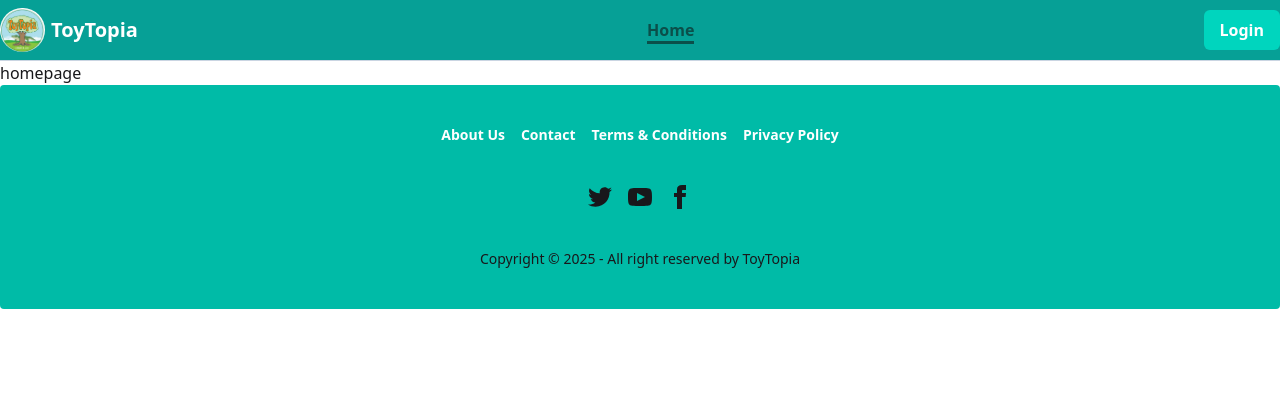
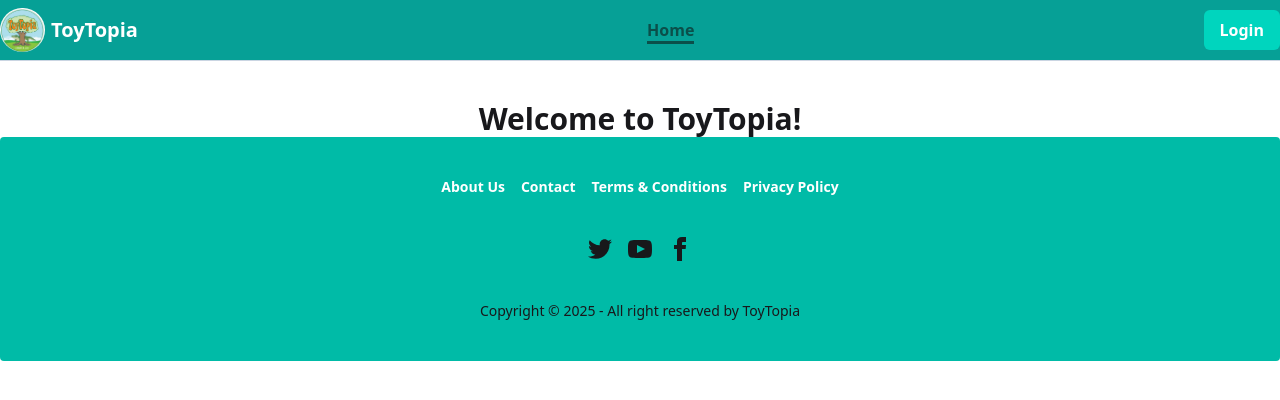
Before and after one commit to Farihahabib/TOYTOPIA, a React (Vite) app: page / in a window 1280 px wide. Shown: the top 400 px of the page. Built offline with nearby package versions, Linux system fonts and the light colour scheme; no server answers.

Commit message:
add all new

```diff
--- /dev/null
+++ b/src/components/Error.jsx
@@ -0,0 +1,12 @@
+import React from 'react';
+
+const Error = () => {
+    return (
+        <div className='flex flex-col justify-center items-center h-screen text-6xl font-bold text-red-600'>
+            <h1>404</h1>
+            <p>Page not found</p>
+        </div>
+    );
+};
+
+export default Error;
--- a/src/components/MyContainer.jsx
+++ b/src/components/MyContainer.jsx
@@ -1,7 +1,7 @@
 import React from 'react';
 
 const MyContainer = ({className , children}) => {
-    return <div className={`${className} container mx-auto`}>
+    return <div className={` container mx-auto   ${className || ""} `}>
             {children}
         </div>
 
--- a/src/pages/Homepage.jsx
+++ b/src/pages/Homepage.jsx
@@ -1,11 +1,16 @@
 import React from 'react';
+import MyContainer from '../components/MyContainer';
 
 const Homepage = () => {
     return (
+          <>
         <div>
-                <title>ToyTopia - Home</title>
-            homepage
+           <title>ToyTopia - Home</title>
+           <MyContainer>
+            <h1 className='text-3xl font-bold text-center mt-10'>Welcome to ToyTopia!</h1>
+           </MyContainer>
         </div>
+        </>
     );
 };
 
```
